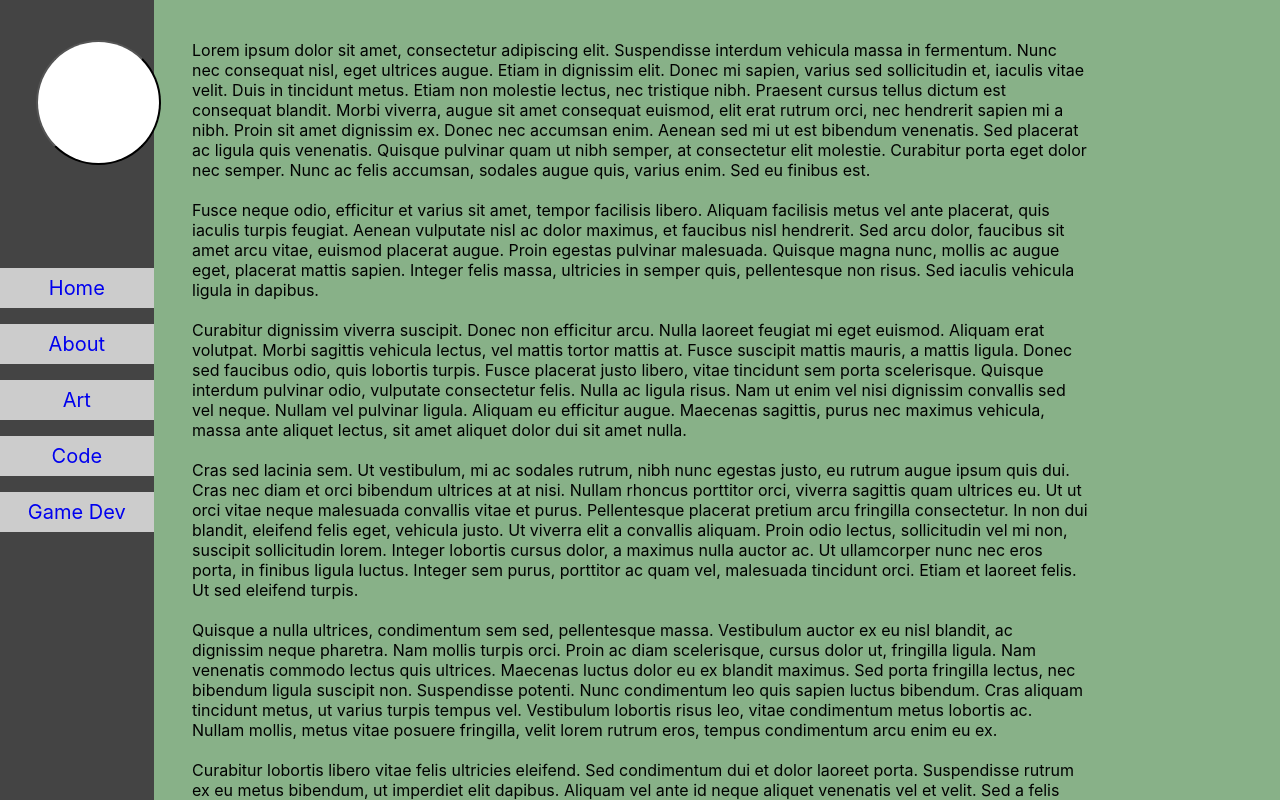
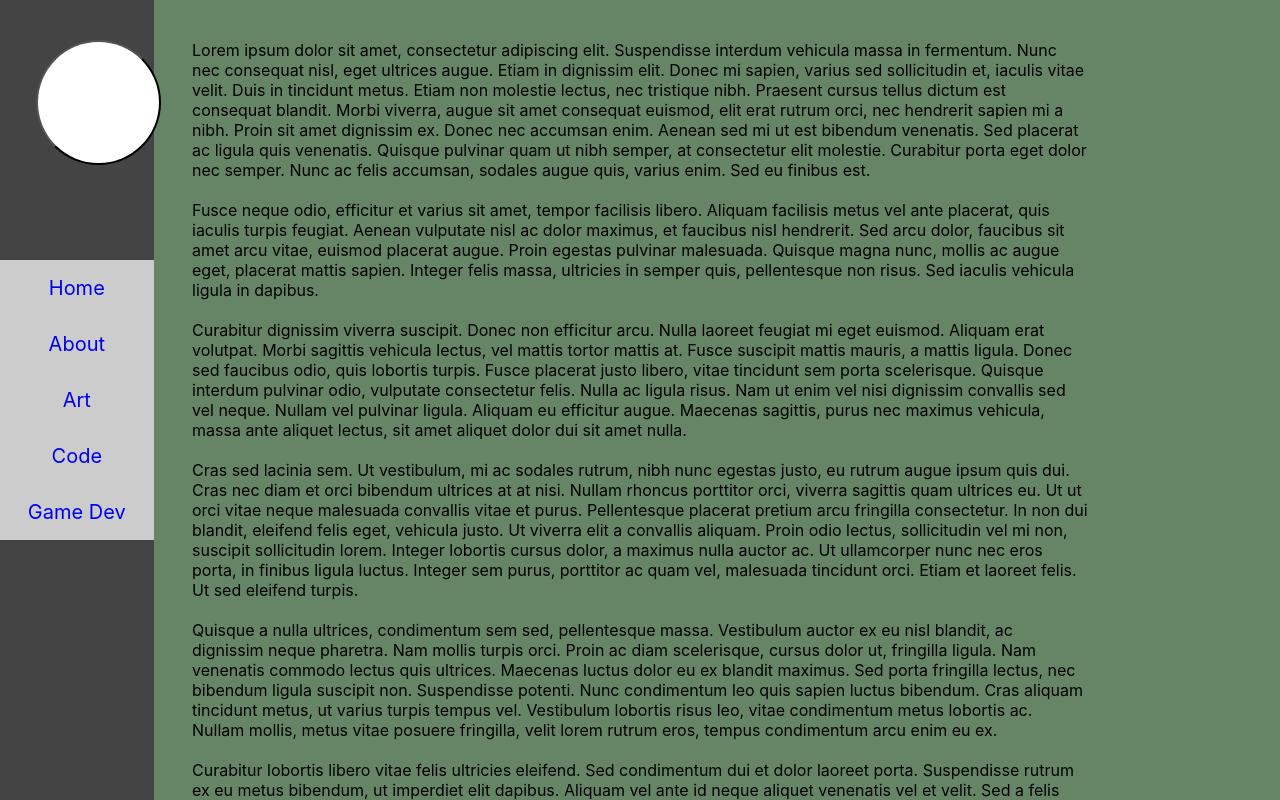
Before and after one commit to Mombasa3d/BCWebsite, a React (Create React App) app: page / in a window 1280 px wide. Both pictures are taken after a click on the button 98 px from the left and 102 px from the top of the page. Shown: the top 800 px of the page. Built offline with nearby package versions, Linux system fonts and the light colour scheme.

Commit message:
Removed unnecessary framer-motion variants in navbar

```diff
--- a/src/shared/navbar/Navbar.tsx
+++ b/src/shared/navbar/Navbar.tsx
@@ -23,7 +23,7 @@ const toolbarItems = [
     new Item('/game', 'Game Dev'),
 ]
 
-const navItemVariants = {
+const navItemAnimationVariants = {
     active: {
         backgroundColor: "#FFF",
         transition: { duration: .24 }
@@ -50,10 +50,10 @@ const NavbarList = styled.ul`
     padding: 0;
     width: 100%;
     `
-
+//TODO: Check for current page and create selected color state for nav buttons
 const NavbarItem = styled(motion.a)`
-    margin: 2vh 0;
-    height: 5vh;
+    margin: 0;
+    height: 7vh;
     min-height: 40px;
     width: 100%;
     display: flex;
@@ -77,13 +77,12 @@ const NavbarLink = styled(motion.a)`
     }
 `
 
-const FocusOverlay = styled(motion.div) <{ visible: boolean }>`
+const FocusOverlay = styled(motion.div)`
     z-index: 2;
-    ${({ visible }) => visible ? "" : `display: none;`}
     width: 100%;
     height: 100%;
     position: fixed;
-    background-color: rgba(0,0,0, 0.2);
+    background-color: #000;
 `
 
 // TODO: Store isOpen state in local storage
@@ -92,12 +91,15 @@ const FocusOverlay = styled(motion.div) <{ visible: boolean }>`
 export const Navbar: React.FC<{ isOpen: boolean }> = ({ isOpen }) => {
     return (
         <>
-            <NavbarContainer initial={{ width: 0 }} animate={{ width: isOpen ? "12vw" : 0 }} transition={{ type: 'tween' }}>
+            <NavbarContainer
+                // initial={{ width: 0 }}
+                animate={{ width: isOpen ? "12vw" : 0 }}
+                transition={{ type: 'tween' }}>
                 <NavbarList>
                     {toolbarItems.map(item => (
                         <NavbarItem>
                             <NavbarLink href={item.url} id={item.text}
-                                variants={navItemVariants}
+                                variants={navItemAnimationVariants}
                                 whileHover="active"
                             >{item.text}
                             </NavbarLink>
@@ -107,7 +109,7 @@ export const Navbar: React.FC<{ isOpen: boolean }> = ({ isOpen }) => {
             </NavbarContainer>
             <AnimatePresence>
                 {isOpen && (
-                    <FocusOverlay visible={isOpen}></FocusOverlay>
+                    <FocusOverlay initial={{ opacity: 0 }} animate={{ opacity: 0.4 }} />
                 )}
             </AnimatePresence>
         </>
```
